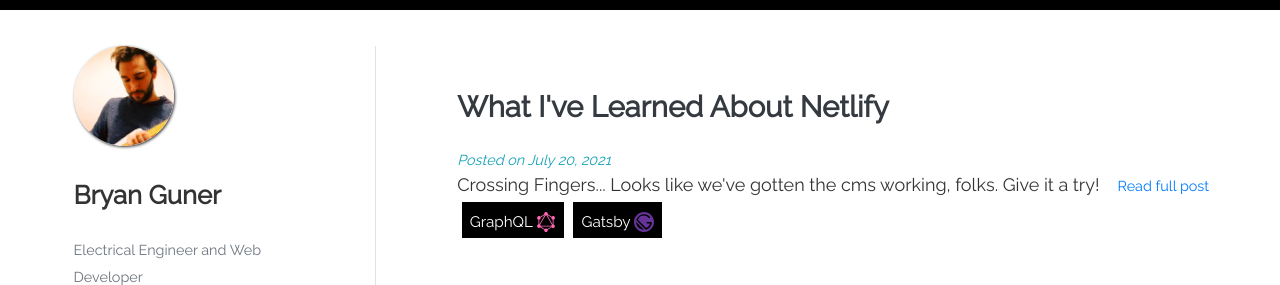
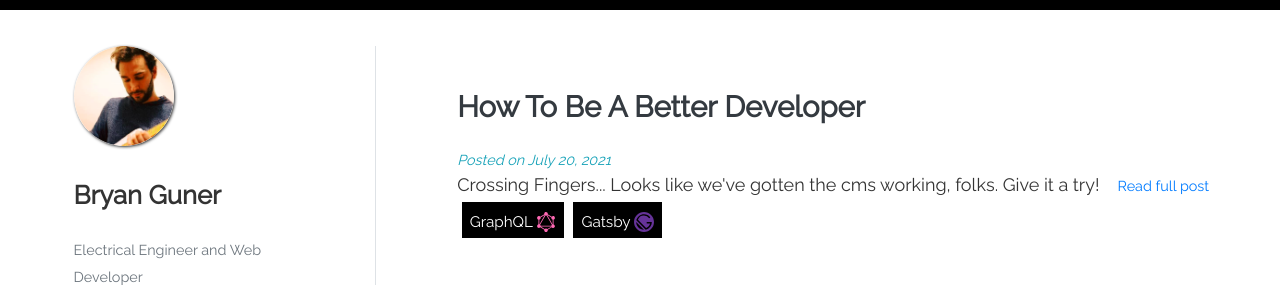
Before and after one commit to Portfolio-Projects42/Quick-Post-Blog, a Gatsby site: page / in a window 1280 px wide. Shown: the part 57-342 px from the top of the page. Built offline with nearby package versions, Linux system fonts and the light colour scheme; Gatsby itself is replaced by a stand-in of ours; some packages are replaced by stand-ins of ours.

Commit message:
test-post-after-netlify-cms-install.md: updated title

```diff
--- a/posts/test-post-after-netlify-cms-install.md
+++ b/posts/test-post-after-netlify-cms-install.md
@@ -4,7 +4,7 @@ tags:
   - gatsby
 published: true
 date: '2021-07-20T08:54'
-title: What I've Learned About Netlify
+title: How To Be A Better Developer
 ---
 *Crossing Fingers...*
 
```
